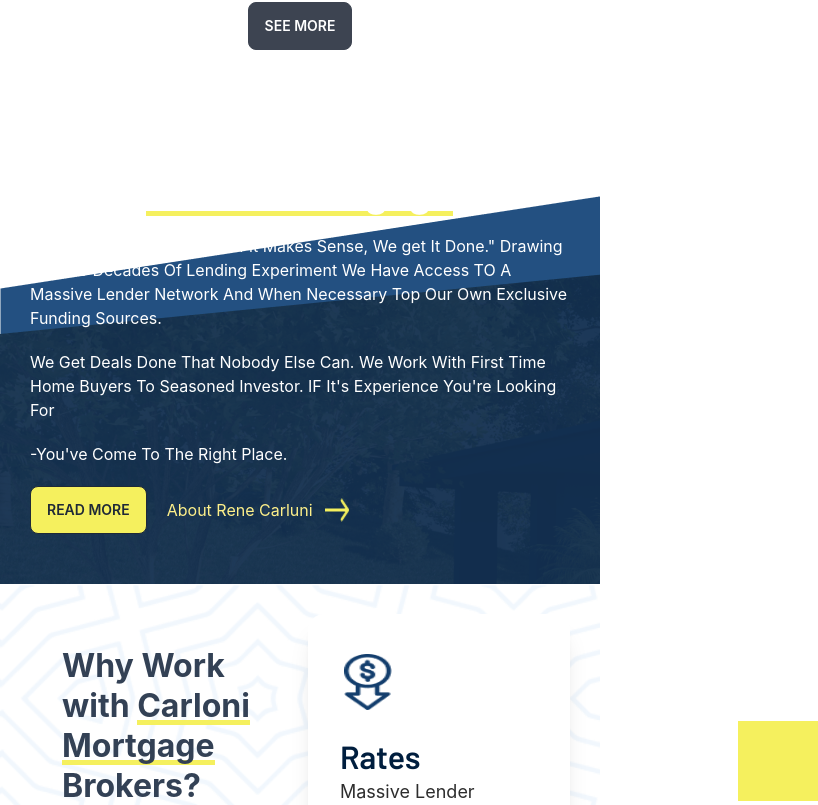
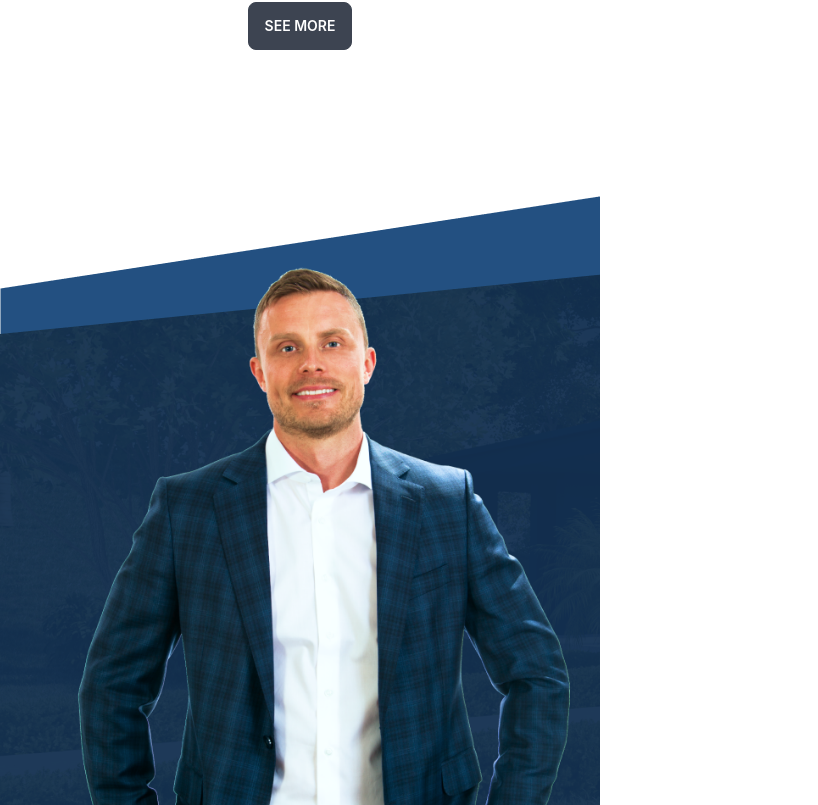
Before and after one commit to pixelean/carloni-client-side, a React (Create React App) app: page / in a window 600 px wide. Shown: the part 2235-3040 px from the top of the page, 818 px wide, since content can reach past the window. Built offline with nearby package versions, Linux system fonts and the light colour scheme.

Commit message:
testimonial modify

```diff
--- a/src/Components/Home/AboutCarloni/AboutCarloni.css
+++ b/src/Components/Home/AboutCarloni/AboutCarloni.css
@@ -6,10 +6,11 @@
 
 }
 
+
 .carloni-section {
   padding: 0% 15% 0% 15% ;
-  display: flex;
-  justify-content: start;
+  display: grid;
+  grid-template-columns: repeat(2,1fr);
   align-items: center;
   /* background-image: url("../../../Asset/Page1/Rectangle\ 35.png"); */
 }
@@ -30,3 +31,61 @@
   height: 80px;
   width: 80px;
 }
+
+
+
+
+@media only screen and (max-width: 600px) {
+
+  .carloni-section{
+    padding: 5% 5%;
+    display: grid;
+    grid-template-columns: repeat(1,1fr);
+  }
+  .carloni-section >div >img{
+    margin-top: 15%;
+  }
+  .carloniContent >h1{
+    font-size: xx-large;
+  }
+  .carloniContent >p{
+    font-size: large;
+  }
+  .carloniContainer {
+    height: 1500px !important;
+    width: 100%;
+  }
+  .boxArrow{
+    position: absolute;
+    background-image: url("../../../Asset/Page1/Rectangle35.png");
+    background-repeat: no-repeat;
+    background-position: bottom right;
+    bottom: -15%;
+    right: -6%;
+    background-color: #F5F05E;
+    height: 80px;
+    width: 80px;
+  }
+}
+
+
+/*--------------------------------------
+        Responsive For Tablet
+--------------------------------------*/
+
+@media only screen and (min-device-width: 600px) and (max-device-width: 1000px) {
+  .aboutCarloni{
+    display: grid;
+    grid-template-columns: repeat(2,1fr);
+    gap: 1rem;
+  }
+  .carloniDetails{
+      margin-left: 1rem;
+  }
+  .carloni-section{
+    padding: 5% 5%;
+  }
+  .carloni-section >div >img{
+    width: 100%;
+  }
+}
--- a/src/Components/Home/AboutCarloni/AboutCarloni.js
+++ b/src/Components/Home/AboutCarloni/AboutCarloni.js
@@ -8,12 +8,12 @@
 
 const AboutCarloni = () => {
   return (
-    <div className="flex items-start carloniContainer ">
+    <div className="carloniContainer ">
       <div className="carloni-section">
-        <div className="flex-1 hidden lg:block lg:mr-20">
+        <div className=" lg:mr-20">
           <img className="mt-[-55px]" src={carloni} alt="" />
         </div>
-        <div className="flex-1 text-white carloniContent">
+        <div className=" text-white carloniContent">
           <h1 className="font-bold text-4xl">
             About <span className="underlineArrow">Carloni Mortgage</span>
           </h1>
--- a/src/Components/Home/Testimonial/Testimonial.css
+++ b/src/Components/Home/Testimonial/Testimonial.css
@@ -6,6 +6,12 @@
 }
 .contentTestimonial {
   background-color: #133e6d;
+}
+.contentTestimonial > div > h1 {
+  font-family: Barlow;
+  font-style: Bold;
+  font-size: 42px;
+  line-height: 58px;
 }
 
 @media only screen and (max-width: 600px) {
@@ -21,9 +27,12 @@
   .testimonialContainer {
     margin-bottom: 35%;
   }
+  .quotaionImg{
+    height: 3rem;
+  }
 }
 @media only screen and (min-device-width: 578px) and (max-device-width: 1000px) {
-    .testimonialContainer {
-        margin-bottom: 25%;
-      }
+  .testimonialContainer {
+    margin-bottom: 25%;
+  }
 }
--- a/src/Components/Home/Testimonial/Testimonial.js
+++ b/src/Components/Home/Testimonial/Testimonial.js
@@ -1,5 +1,6 @@
 import React, { useState } from "react";
 import "./Testimonial.css";
+import quotaion from "../../../Asset/Page1/quotation.png";
 
 const Testimonial = () => {
   const people = [
@@ -9,7 +10,7 @@
       picture:
         "https://fancytailwind.com/static/profile13-9abe52b1e8851f9e4afde349f2789d3e.jpg",
       testimony:
-        "Lorem ipsum dolor sit amet consectetur, adipisicing elit. Tenetur aliquid, illo reiciendis voluptatum asperiores.",
+        "Rene is very professional, friendly, and easy to talk too. This was our first mortgage and he made sure we understood all the information, plus he got us the best rates. I have recommended a few of my friends to him now and they are over the moon with the deals he did for them. Great guy and I will continue to tell my friends to go with his company.",
     },
     {
       name: "Shanon Brown",
@@ -17,7 +18,7 @@
       picture:
         "https://fancytailwind.com/static/profile16-3468a6740e58a45b951142454acb94d0.jpg",
       testimony:
-        "Amet ipsam nam architecto doloribus earum asperiores voluptates minus quibusdam culpa!",
+        "Rene is very professional, friendly, and easy to talk too. This was our first mortgage and he made sure we understood all the information, plus he got us the best rates. I have recommended a few of my friends to him now and they are over the moon with the deals he did for them. Great guy and I will continue to tell my friends to go with his company.",
     },
   ];
   const [current, setCurrent] = useState(0);
@@ -40,27 +41,33 @@
           </div>
 
           {/* :TESTIMONY CONTAINER */}
-          <div className="contentTestimonial z-10 relative py-10  pr-2 w-full md:w-3/5 min-h-360px rounded md:rounded-r-none  bg-opacity-70 md:bg-opacity-100 text-white">
+          <div className="contentTestimonial z-10 relative py-10   w-full md:w-3/5 min-h-360px rounded md:rounded-r-none  bg-opacity-70 md:bg-opacity-100 text-white">
             <div className="mx-auto max-w-md flex flex-col">
-              <h1 className="text-white text-4xl font-bold ">Happy customers say about us</h1>
+              <h1 className="text-white text-4xl font-bold ">
+                Happy <span className="underlineArrow"> customers </span> say
+                about us
+              </h1>
 
               {/* ::Quote SVG */}
               <div className="flex-shrink-0">
-                <svg
+                {/* <svg
                   className="w-10 lg:w-12 h-10 lg:h-12 my-8"
                   fill="currentColor"
                   xmlns="http://www.w3.org/2000/svg"
                   viewBox="0 0 24 24"
                 >
                   <path d="M14.017 21v-7.391c0-5.704 3.731-9.57 8.983-10.609l.995 2.151c-2.432.917-3.995 3.638-3.995 5.849h4v10h-9.983zm-14.017 0v-7.391c0-5.704 3.748-9.57 9-10.609l.996 2.151c-2.433.917-3.996 3.638-3.996 5.849h3.983v10h-9.983z" />
-                </svg>
+                </svg> */}
+                <img src={quotaion} alt="" className="my-10 quotaionImg"></img>
+
+
               </div>
               {/* ::Testimony */}
               <p className="text-xl sm:text-1xl lg:text-2xl  leading-normal">
                 {people[current].testimony}
               </p>
               {/* ::Name */}
-              <h3 className="mt-2 text-base font-bold">
+              <h3 className="mt-5 text-lg text-base font-semibold">
                 {people[current].name}
               </h3>
               {/* ::Role */}
```
Also changed, not shown: src/Asset/Page1/quotation.png (added), src/Components/About/AboutCarloni/AboutCarloni.css (line endings or trailing spaces), 1 other file (tests, documents, lock files or other folders).
